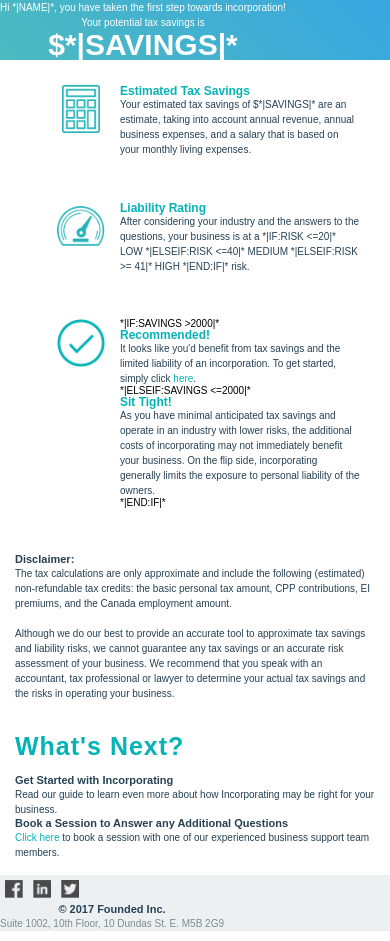
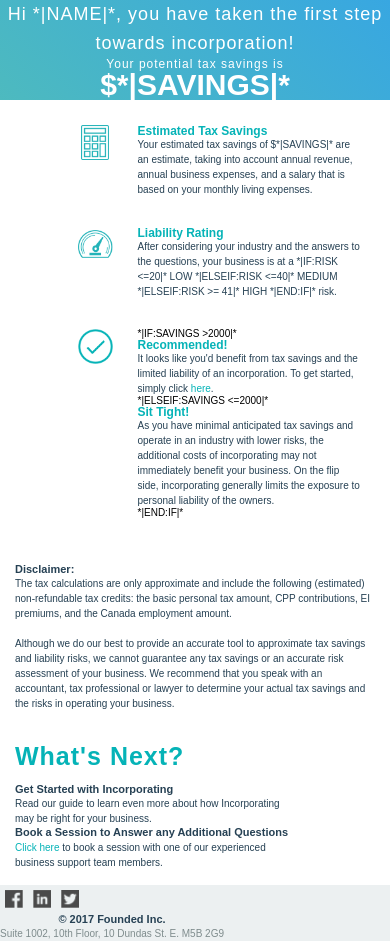
Before and after one commit to j4y88/RA-LawScoutProject, a website built with webpack: page app/email/email2.html in a window 390 px wide. Built offline with nearby package versions, Linux system fonts and the light colour scheme.

Commit message:
Email Update and Info Icon

```diff
--- a/app/email/email2.html
+++ b/app/email/email2.html
@@ -48,6 +48,18 @@
         .teal {
             color: #05B3B7;
         }
+        .opener {
+            font-size: 1.8rem;
+            line-height: 1.6;
+            letter-spacing: 0.1rem;
+            text-align: center;
+        }
+        .savingtag {
+            font-size: 1.2rem;
+            font-weight: 500;
+            letter-spacing: 0.1rem;
+            line-height: 1;
+        }
         .email-body {
             font-size: 1rem;
             width: 65%;
@@ -57,6 +69,12 @@
             height: 4.8rem;
             width:  4.8rem;
             object-fit: contain;
+        }
+        .icon-width {
+            width:25%;
+        }
+        .info-width{
+            width:75%;
         }
         .footer-text {
             color: #7F8C8D;
@@ -77,12 +95,30 @@
             object-fit: contain;
             margin: 0.5rem;
         }
+        .responsive-table{
+            float: right;
+        }
+        .responsive-table3 {
+            float: left;
+        }
         @media only screen and (max-width: 600px) {
+            .icons {
+                height: 3.5rem;
+                width:  3.5rem;
+                object-fit: contain;
+            }
             table[class="responsive-table"]{
                 width: 100% !important;
+                float: center;
             }
             table[class="responsive-table2"]{
                 width: 100% !important;
+                margin-left:auto !important;
+                margin-right:auto !important;
+            }
+            table[class="responsive-table3"]{
+                width: 100% !important;
+                float: center;
                 margin-left:auto !important;
                 margin-right:auto !important;
             }
@@ -92,8 +128,8 @@
             }
             td[class="headline"] {
                 font-size: 36px !important;
-                background: #222222;
-                color: #ffffff;
+                background: #222222 !important;
+                color: #ffffff !important;
                 padding-bottom: 2rem;
             }
         }
@@ -118,17 +154,17 @@
                         </td>
                     </tr>
                     <tr>
-                        <td align="center email-body" style="padding: 25px 15px 15px 15px;">
-                            <table width="25%" align="left" cellspacing="0" cellpadding="0" border="0" class="">
+                        <td align="center email-body" style="padding: 25px 15px 15px 25px;">
+                            <table align="center" cellspacing="0" cellpadding="0" border="0" class="icon-width responsive-table3">
                                 <tr>
                                     <td valign="top" align="right">
-                                        <img src="https://j4y88.github.io/RA-LawScoutProject/dist/public/images/saving.png" class="icons">
+                                        <img src="https://j4y88.github.io/RA-LawScoutProject/dist/public/images/saving.png" class="icons responsive-table2">
                                     </td>
                                 </tr>
                             </table>
-                            <table width="75%" align="right" cellspacing="0" cellpadding="0" border="0" class="">
+                            <table align="center" cellspacing="0" cellpadding="0" border="0" class="info-width responsive-table2">
                                 <tr>
-                                    <td style="padding: 0px 15px 15px 15px;">
+                                    <td style="padding: 0px 15px 15px 25px;">
                                         <h3 class="teal">Estimated Tax Savings</h3>
                                         <p>Your estimated tax savings of $*|SAVINGS|* are an estimate, taking into account annual revenue, annual business expenses, and a salary that is based on your monthly living expenses.</p>
                                     </td>
@@ -137,17 +173,17 @@
                         </td>
                     </tr>
                     <tr>
-                        <td align="center email-body" style="padding: 15px;">
-                            <table width="25%" align="left" cellspacing="0" cellpadding="0" border="0" class="margin40t">
+                        <td align="center email-body" style="padding: 0px 15px 15px 25px;">
+                            <table align="center" cellspacing="0" cellpadding="0" border="0" class="icon-width responsive-table3">
                                 <tr>
                                     <td valign="top" align="right">
-                                        <img src="https://j4y88.github.io/RA-LawScoutProject/dist/public/images/risk.png" class="icons">
+                                        <img src="https://j4y88.github.io/RA-LawScoutProject/dist/public/images/risk.png" class="icons responsive-table2">
                                     </td>
                                 </tr>
                             </table>
-                            <table width="75%" align="right" cellspacing="0" cellpadding="0" border="0" class="">
+                            <table align="center" cellspacing="0" cellpadding="0" border="0" class="info-width responsive-table2">
                                 <tr>
-                                    <td style="padding: 0px 15px 15px 15px;">
+                                    <td style="padding: 0px 15px 15px 25px;">
                                         <h3 class="teal">Liability Rating</h3>
                                         <p>After considering your industry and the answers to the questions, your business is at a
                                         *|IF:RISK <=20|* LOW
@@ -161,17 +197,17 @@
                         </td>
                     </tr>
                     <tr>
-                        <td align="center email-body" style="padding: 15px;">
-                            <table width="25%" align="left" cellspacing="0" cellpadding="0" border="0" class="r">
+                        <td align="center email-body" style="padding: 0px 15px 15px 25px;">
+                            <table align="center" cellspacing="0" cellpadding="0" border="0" class="icon-width responsive-table3">
                                 <tr>
                                     <td valign="top" align="right">
-                                        <img src="https://j4y88.github.io/RA-LawScoutProject/dist/public/images/recommend.png" class="icons">
+                                        <img src="https://j4y88.github.io/RA-LawScoutProject/dist/public/images/recommend.png" class="icons responsive-table2">
                                     </td>
                                 </tr>
                             </table>
-                            <table width="75%" align="right" cellspacing="0" cellpadding="0" border="0" class="">
+                            <table align="center" cellspacing="0" cellpadding="0" border="0" class="info-width responsive-table2">
                                 <tr>
-                                    <td style="padding: 0px 15px 15px 15px;">
+                                    <td style="padding: 0px 15px 15px 25px;">
                                     *|IF:SAVINGS >2000|*
 
                                     <h3 class="teal">Recommended!</h3>
@@ -202,7 +238,7 @@
                     </tr>
                     <tr>
                         <td>
-                            <table width="80%" align="center" cellspacing="0" cellpadding="0" border="0" class="responsive-table2">
+                            <table width="80%" align="center" cellspacing="0" cellpadding="0" border="0" class=" responsive-table2">
                                 <tr>
                                     <td style="padding: 15px;">
                                         <h2 class="teal">What's Next?</h2>
@@ -216,7 +252,7 @@
                         </td>
                     </tr>
 
-                    <tr>
+                    <tr class="footer-background" width="100%">
                         <td>
                             <table width="100%" align="center" cellspacing="0" cellpadding="0" border="0" class="responsive-table2 footer-background">
                                 <tr>
@@ -233,7 +269,7 @@
                             </table>
                         </td>
                     </tr>
-                    <tr>
+                    <tr class="footer-background" width="100%">
                         <td>
                             <table width="100%" align="center" cellspacing="0" cellpadding="0" border="0" class="responsive-table2 footer-background">
                                 <tr>
```
Also changed, not shown: app/images/info.png, dist/public/images/info.png.
